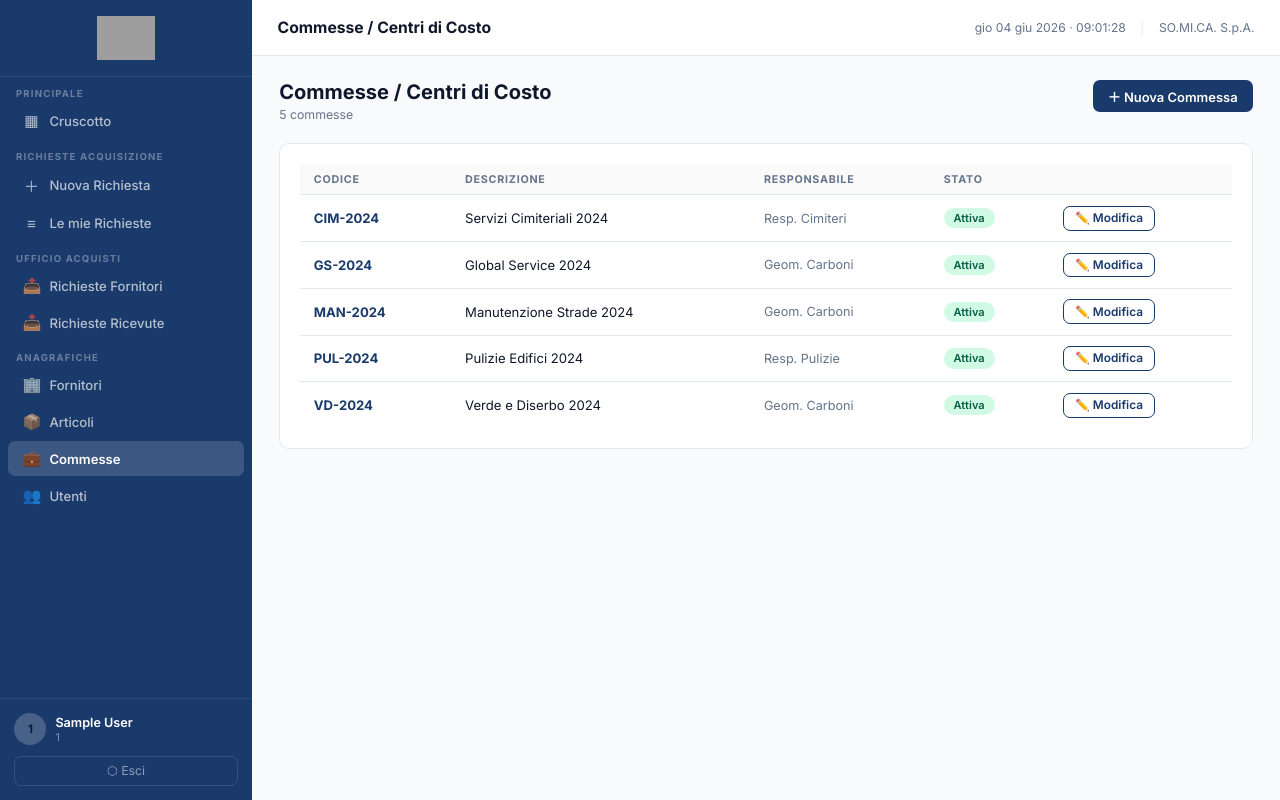
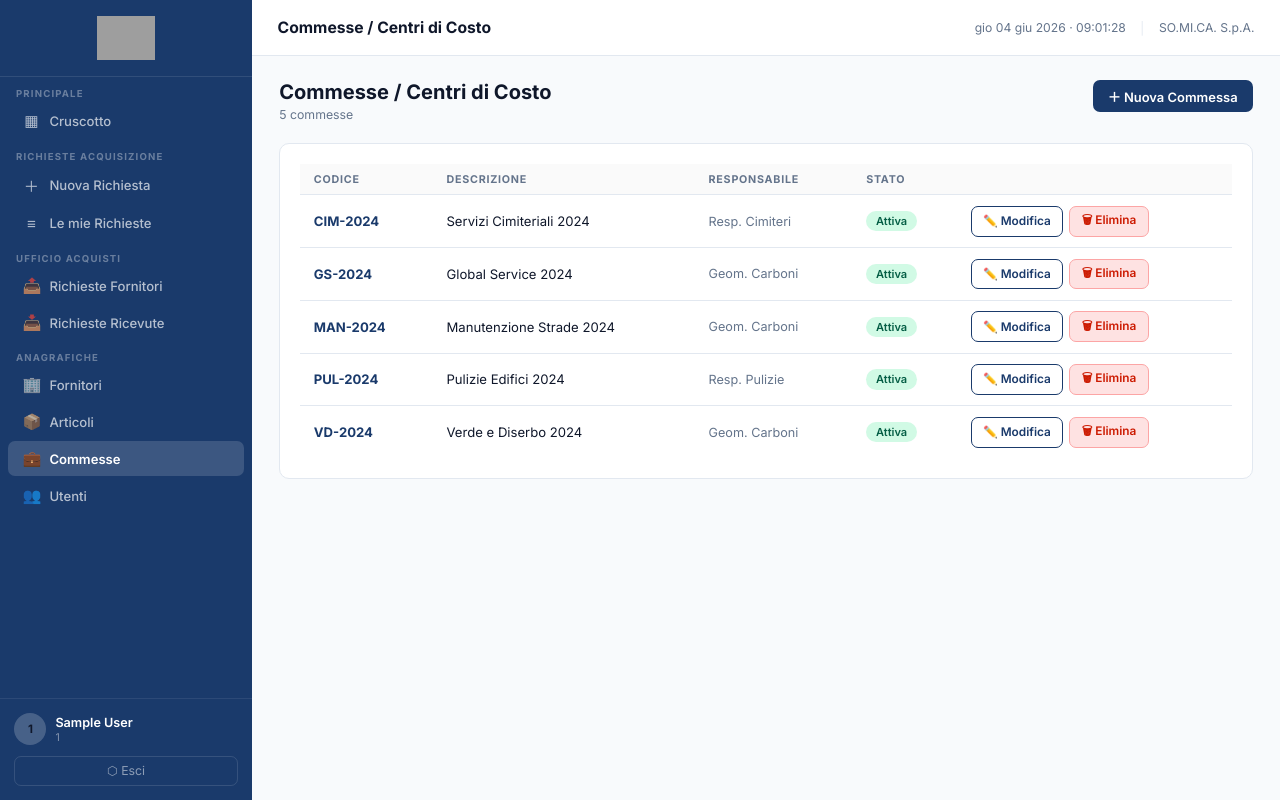
Before and after one commit to somicaspasince2002/somica-gestionale, a Flask app: page /anagrafiche/commesse in a window 1280 px wide. Run offline with Flask 3, Linux system fonts and the light colour scheme; the visitor is signed in with stand-in values (Sample User, id 1); data comes from the database, SQL or seed files in the repository; grey boxes are pictures that could not be loaded.

Commit message:
Update ana_commesse.html

```diff
--- a/templates/ana_commesse.html
+++ b/templates/ana_commesse.html
@@ -18,6 +18,7 @@
       <td style="color:var(--mut);font-size:.79rem">{{ c.responsabile or '—' }}</td>
       <td><span class="bdg {{ 'bl' if c.stato=='attiva' else 'ba' }}">{{ c.stato|title }}</span></td>
       <td>
+        <div style="display:flex;gap:.4rem">
         <button class="btn bo bs" onclick="apriModifica(
           {{ c.id }},
           '{{ c.codice }}',
@@ -25,6 +26,10 @@
           '{{ c.responsabile or '' }}',
           '{{ c.stato }}'
         )">✏️ Modifica</button>
+        <form method="POST" action="{{ url_for('ana_commesse_elimina', cid=c.id) }}" onsubmit="return confirm('Eliminare la commessa {{ c.codice }}?')">
+          <button type="submit" class="btn bs" style="background:#fee2e2;color:#cc1a00;border:1px solid #fca5a5">🗑 Elimina</button>
+        </form>
+        </div>
       </td>
     </tr>
     {% endfor %}
```
